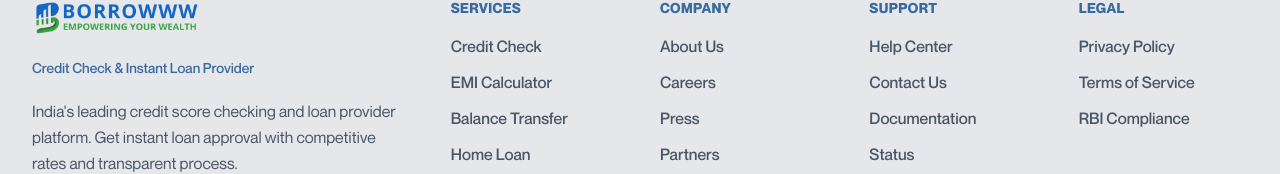
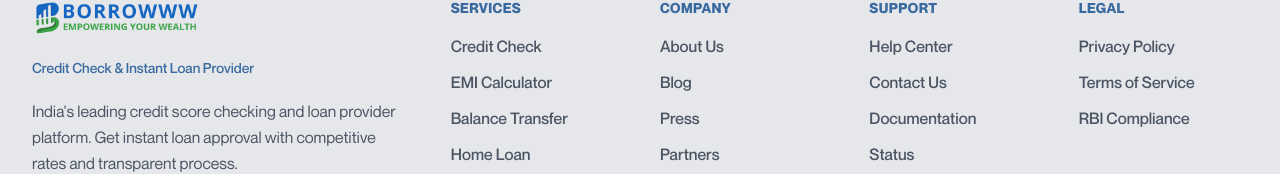
Before and after one commit to desirediv0/borrowww-demo, a Next.js app: page /calculator/balance-transfer in a window 1280 px wide. Shown: the part 1445-1619 px from the top of the page. Built offline with nearby package versions, Linux system fonts and the light colour scheme; a web font is replaced by a local one.

Commit message:
feat: add 'Blog' link to Footer and Header navigation menus

```diff
--- a/src/components/Footer.js
+++ b/src/components/Footer.js
@@ -18,7 +18,7 @@ export default function Footer() {
     ],
     Company: [
       { name: 'About Us', href: '/about' },
-      { name: 'Careers', href: '#' },
+      { name: 'Blog', href: '/blog/' },
       { name: 'Press', href: '#' },
       { name: 'Partners', href: '#' },
     ],
--- a/src/components/Header.js
+++ b/src/components/Header.js
@@ -35,6 +35,7 @@ export default function Header() {
     { name: 'Loan Against Property', href: '/calculator/loan-against-property' },
     { name: 'EMI Calculator', href: '/calculator/emi' },
     { name: 'Balance Transfer', href: '/calculator/balance-transfer' },
+    { name: 'Blog', href: '/blog/' },
   ];
 
   return (
```
